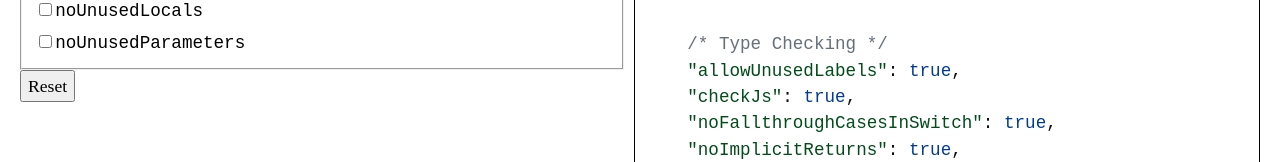
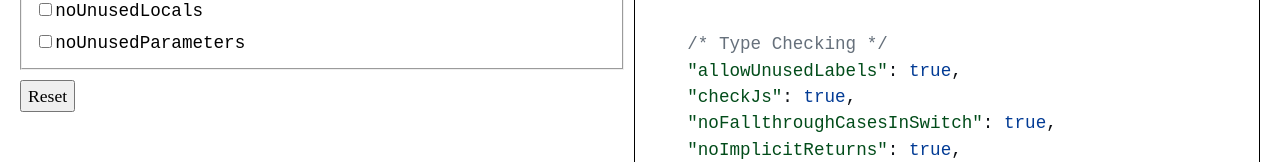
Before and after one commit to mizdra/tsconfig-generator, a React (Vite) app: page / in a window 1280 px wide. Shown: the part 463-625 px from the top of the page. Built offline with nearby package versions, Linux system fonts and the light colour scheme.

Commit message:
improve layout

```diff
--- a/src/components/TSConfigEditor.module.css
+++ b/src/components/TSConfigEditor.module.css
@@ -3,3 +3,7 @@
   flex-direction: column;
   gap: 5px;
 }
+
+.resetButton {
+  margin: 10px 0;
+}
--- a/src/components/TSConfigEditor.tsx
+++ b/src/components/TSConfigEditor.tsx
@@ -69,7 +69,9 @@ export function TSConfigEditor({ preference, onEdit }: Props) {
           </label>
         ))}
       </fieldset>
-      <button type="reset">Reset</button>
+      <button className={styles.resetButton} type="reset">
+        Reset
+      </button>
     </form>
   );
 }
```
